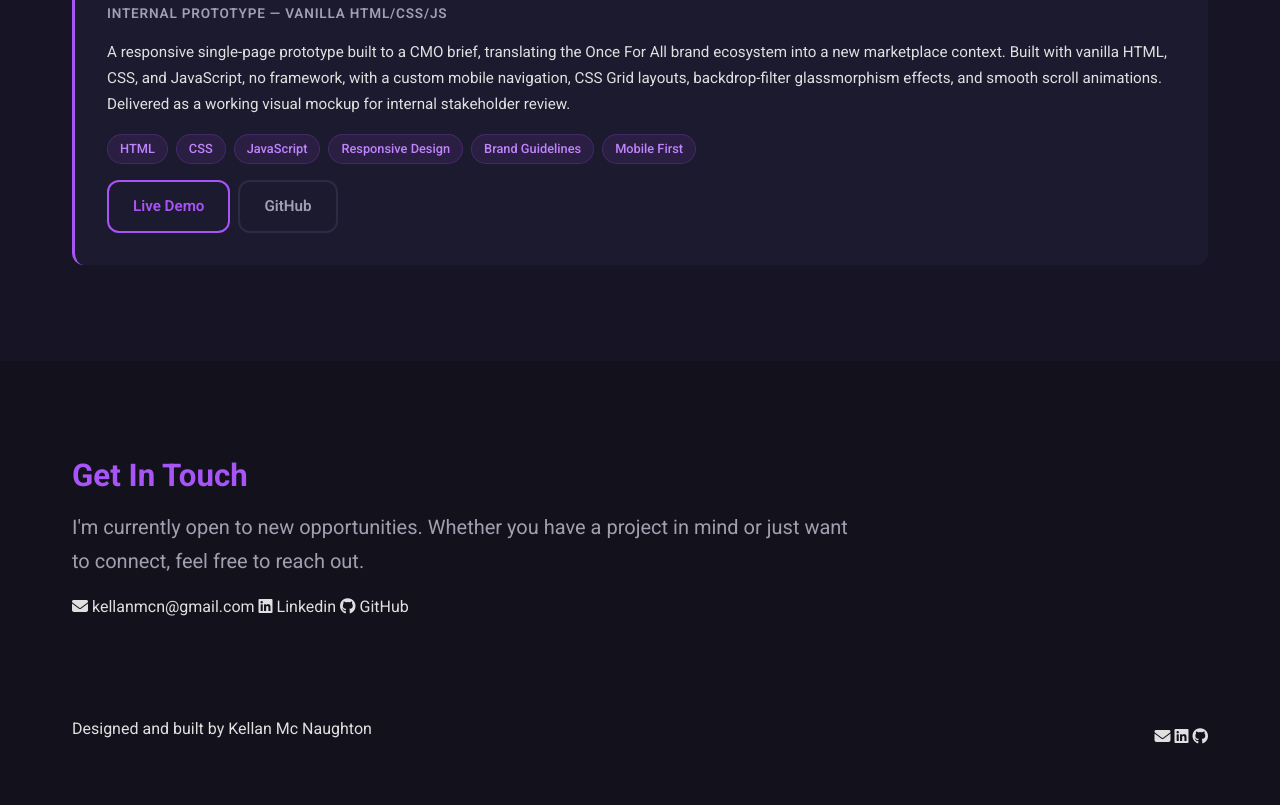
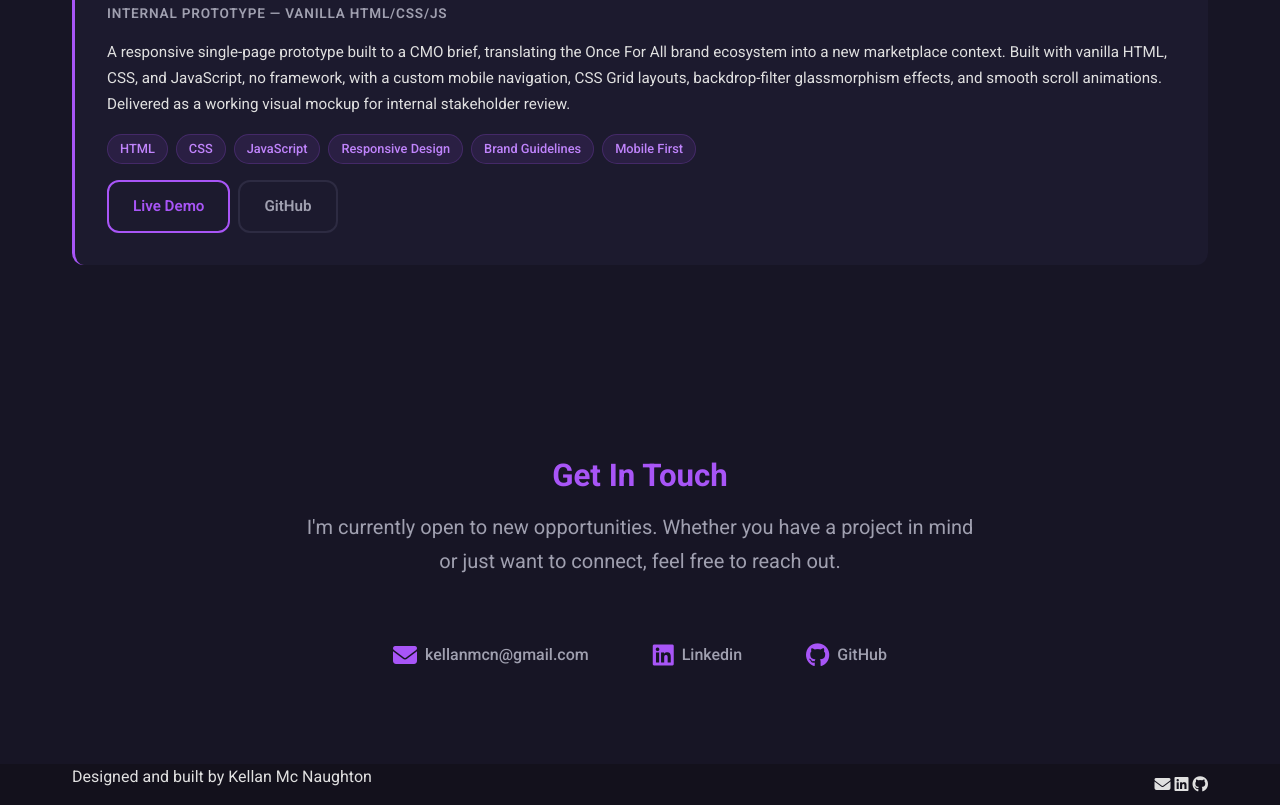
Before and after one commit to McKwakkle/portfolio, a plain HTML site: page index.html in a window 1280 px wide. Shown: the part 9139-9944 px from the top of the page. Before the commit the page ends 9896 px from the top, so only its background shows below. Drawn offline with Linux system fonts and the light colour scheme.

Commit message:
Added styling to the contact section

```diff
--- a/src/scss/main.scss
+++ b/src/scss/main.scss
@@ -15,3 +15,5 @@
 @use 'sections/skills';
 @use 'sections/work';
 @use 'sections/projects';
+@use 'sections/contact';
+@use 'sections/footer';
--- /dev/null
+++ b/src/scss/sections/_contact.scss
@@ -0,0 +1,36 @@
+@use '../abstracts/variables' as *;
+
+#contact {
+  background-color: $color-bg-raised;
+  text-align: center;
+  .lead {
+    max-width: 60ch;
+    margin: 0 auto $spacing-xl;
+  }
+}
+
+.contact-links {
+  display: flex;
+  justify-content: center;
+  gap: $spacing-xl;
+  flex-wrap: wrap;
+}
+
+.contact-link {
+  display: flex;
+  align-items: center;
+  gap: $spacing-sm;
+  color: $color-text-muted;
+  font-size: 1rem;
+  font-weight: 500;
+  transition: color 0.3s ease, transform 0.3s ease;
+  i {
+    font-size: 1.5rem;
+    color: $color-primary;
+    transition: color 0.3s ease;
+  }
+  &:hover {
+    color: $color-primary;
+    transform: translateY(-3px);
+  }
+}
```
Also changed, not shown: dist/css/main.css, src/scss/sections/_footer.scss (added).
